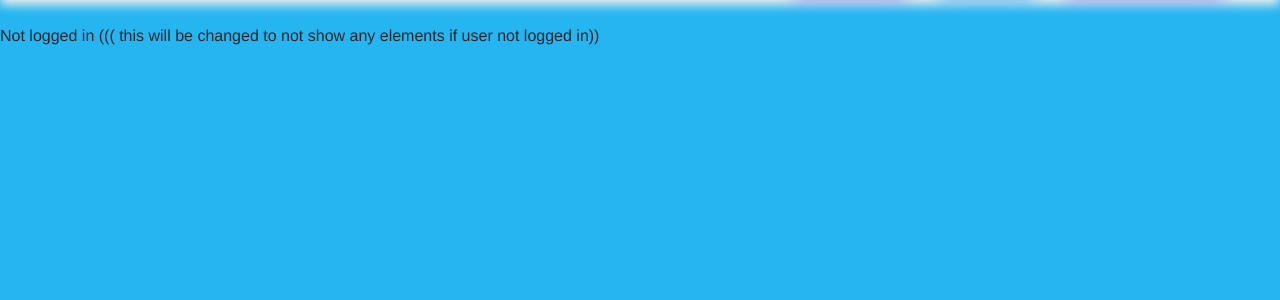
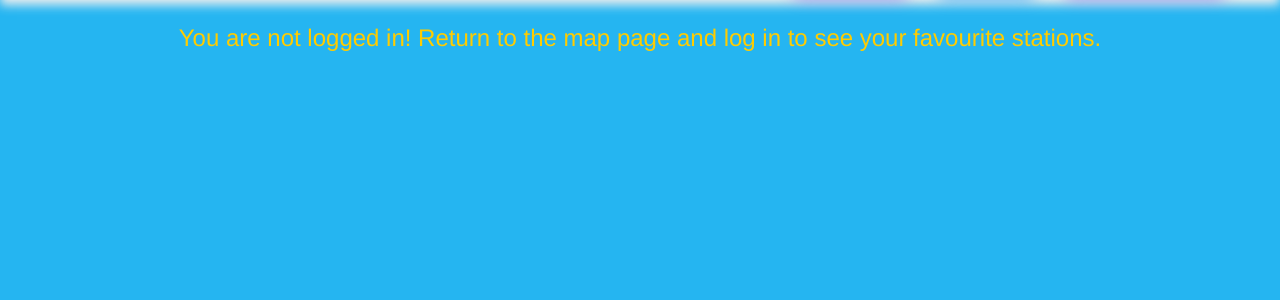
Before and after one commit to michelledxx/ResearchProject, a Django app: page /mystations/ in a window 1280 px wide. Shown: the part 80-380 px from the top of the page. Run offline with Django 3.2, Linux system fonts and the light colour scheme; data that the repository does not hold is empty; some libraries are stand-ins or nearby versions.

Commit message:
cleaning master

```diff
--- a/favourites/templates/mystations.html
+++ b/favourites/templates/mystations.html
@@ -23,37 +23,32 @@
     </div>
     <nav class="navbar navbar-dark bg-light">
 
-      <img class= "logo" src="https://icon-library.com/images/c216839f9c.png" onclick="change();" />
+        <img class="logo" src="https://icon-library.com/images/c216839f9c.png" onclick="change();"/>
         <div>
             <div class="bg-light p-4">
                 <ul class="nav list-inline ml-auto">
-                <li><button class= "button button-glow button-rounded button-royal button-pill" onclick="logOut()">Logout</button></li>
-                <li><a class= "button button-glow button-rounded button-primary button-pill" href="/map">Map</a> </li>
-                <li><a class="button button-glow button-rounded button-royal button-pill" href="">Refresh Data</a> </li>
+                    <li>
+                        <button class="button button-glow button-rounded button-royal button-pill" onclick="logOut()">
+                            Logout
+                        </button>
+                    </li>
+                    <li><a class="button button-glow button-rounded button-primary button-pill" href="/map">Map</a></li>
+                    <li><a class="button button-glow button-rounded button-royal button-pill" href="">Refresh Data</a>
+                    </li>
                 </ul>
 
+            </div>
         </div>
     </nav>
     </div>
 </header>
- <div style="" id="messages_div">
-        {% if messages %}
-    <ul class="messages">
-        {% for message in messages %}
-        <li>{{ message }}</li>
-        {% endfor %}
-        <li><button onclick="clear_messages()">OK</button></li>
-        </ul>
-        {% endif %}
-        </div>
 <div id="greeting">
     <br>
     {% if user.is_authenticated %}
     <h4>Hello, {{user.name}}!</h4>
     <br>
     {%else%}
-<p>Not logged in ((( this will be changed to not show any elements
-    if user not logged in)) </p>
+    <h4>You are not logged in! Return to the map page and log in to see your favourite stations.</h4>
     {%endif%}
 </div>
 <!-- <form name='user1' action='/mystations_auth' method='GET' onsubmit="return false">
@@ -61,7 +56,7 @@
 </form> -->
 
 <div id="main" class="main-panel">
-    <div id="sel_container dropdown" class="container-fluid" >
+    <div id="sel_container dropdown" class="container-fluid">
         <div style='display:inline;' id="select_stop"></div>
         <div style='display:inline;' id="bus_dropdown"></div>
         <div style='display:inline;' id="edit_stops"></div>
@@ -99,12 +94,14 @@ $('#edit_stops').on('change', function() {
 });
 
 
+
 </script>
 <script>
 function logOut(){
     console.log('here')
     document.getElementById("logout").submit();
     }
+
 </script>
 <script>
 // this function filters the divs by the bus and stop selector menu
@@ -136,6 +133,7 @@ function clear_filter(){
     $('#test > div').show("slow");
 
 }
+
 </script>
 
 <script>
@@ -210,6 +208,7 @@ function get_filter(bus, stop){
        return ret
        }
 }
+
 </script>
 <script>
 
```
Lines whose indentation alone changed are shown as unchanged.
